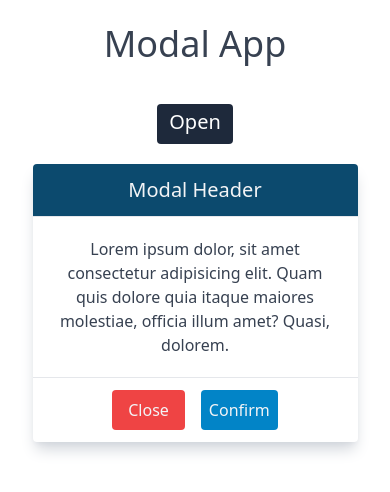
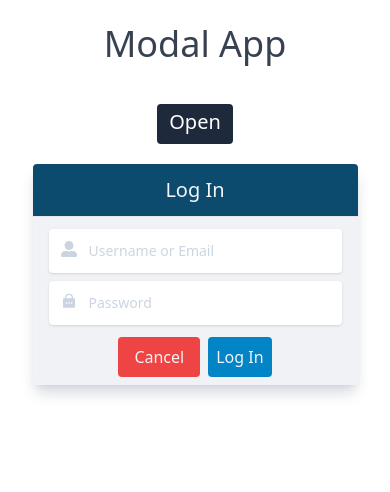
Before and after one commit to jillBhatt26/react-tailwind-modal, a React (Create React App) app: page / in a window 390 px wide. Both pictures are taken after a click on the button "Open". Shown: the top 492 px of the page. Built offline with nearby package versions, Linux system fonts and the light colour scheme.

Commit message:
Redo basic modal and added login modal for small screens

```diff
--- a/package.json
+++ b/package.json
@@ -12,6 +12,7 @@
         "@types/react-dom": "^18.0.0",
         "react": "^18.2.0",
         "react-dom": "^18.2.0",
+        "react-icons": "^4.4.0",
         "react-scripts": "5.0.1",
         "react-use": "^17.4.0",
         "typescript": "^4.4.2",
--- a/src/App.tsx
+++ b/src/App.tsx
@@ -1,4 +1,5 @@
 import { FC } from 'react';
+import Login from './components/Login';
 import Modal from './components/Modal';
 import { useModalContext } from './contexts/Modal';
 
@@ -18,7 +19,9 @@ const App: FC = (): JSX.Element => {
                 Open
             </button>
 
-            <Modal showModal={showModal} setShowModal={setShowModal} />
+            <Modal showModal={showModal} setShowModal={setShowModal}>
+                <Login showModal={showModal} setShowModal={setShowModal} />
+            </Modal>
         </div>
     );
 };
--- /dev/null
+++ b/src/components/Login/components/Form/index.tsx
@@ -0,0 +1,49 @@
+import { FC } from 'react';
+import { FaUserAlt } from 'react-icons/fa';
+import { RiLockPasswordFill } from 'react-icons/ri';
+
+const LoginForm: FC = (): JSX.Element => {
+    return (
+        <form className="bg-formBG px-2">
+            <div className="px-2 pt-1">
+                <div className="relative flex flex-wrap items-stretch my-2 w-full">
+                    <span className="z-10 h-full leading-snug font-normal absolute text-center text-slate-300  bg-transparent rounded text-base items-center justify-center w-8 pl-3 py-3">
+                        <FaUserAlt />
+                    </span>
+                    <input
+                        type="text"
+                        placeholder="Username or Email"
+                        className="px-3 py-3 placeholder-slate-300 text-slate-600 relative bg-white rounded text-sm border-0 shadow outline-none focus:outline-none focus:ring w-full pl-10"
+                    />
+                </div>
+                <div className="relative flex flex-wrap items-stretch my-2 w-full">
+                    <span className="z-10 h-full leading-snug font-normal absolute text-center text-slate-300  bg-transparent rounded text-base items-center justify-center w-8 pl-3 py-3">
+                        <RiLockPasswordFill />
+                    </span>
+                    <input
+                        type="text"
+                        placeholder="Password"
+                        className="px-3 py-3 placeholder-slate-300 text-slate-600 relative bg-white rounded text-sm border-0 shadow outline-none focus:outline-none focus:ring w-full pl-10"
+                    />
+                </div>
+            </div>
+
+            <div className="pt-1 pb-2 flex items-center justify-center md:justify-end">
+                <button
+                    type="reset"
+                    className="text-gray-100 bg-red-500 ml-2 mr-1 px-4 py-2 rounded inline-block"
+                >
+                    Cancel
+                </button>
+                <button
+                    type="submit"
+                    className="text-gray-100 bg-sky-600 p-2 ml-1 mr-2 rounded inline-block"
+                >
+                    Log In
+                </button>
+            </div>
+        </form>
+    );
+};
+
+export default LoginForm;
--- /dev/null
+++ b/src/components/Login/components/Header/index.tsx
@@ -0,0 +1,14 @@
+import { FC } from 'react';
+import { IModalHeaderProps } from './interfaces';
+
+const ModalHeader: FC<IModalHeaderProps> = ({ title }): JSX.Element => {
+    return (
+        <div className="border-b border-gray-200">
+            <h1 className="bg-sky-900 text-gray-100 py-3 text-xl md:text-2xl">
+                {title}
+            </h1>
+        </div>
+    );
+};
+
+export default ModalHeader;
--- /dev/null
+++ b/src/components/Login/components/Header/interfaces/index.ts
@@ -0,0 +1,3 @@
+export interface IModalHeaderProps {
+    title: string;
+}
--- /dev/null
+++ b/src/components/Login/index.tsx
@@ -0,0 +1,15 @@
+import { FC } from 'react';
+import LoginForm from './components/Form';
+import ModalHeader from './components/Header';
+import { ILoginProps } from './interfaces';
+
+const Login: FC<ILoginProps> = (): JSX.Element => {
+    return (
+        <div>
+            <ModalHeader title="Log In" />
+            <LoginForm />
+        </div>
+    );
+};
+
+export default Login;
--- /dev/null
+++ b/src/components/Login/interfaces/index.ts
@@ -0,0 +1,6 @@
+import { Dispatch, SetStateAction } from 'react';
+
+export interface ILoginProps {
+    showModal: boolean;
+    setShowModal: Dispatch<SetStateAction<boolean>>;
+}
--- a/src/components/Modal/index.tsx
+++ b/src/components/Modal/index.tsx
@@ -2,7 +2,11 @@ import { FC, useRef } from 'react';
 import { useClickAway } from 'react-use';
 import { IModalProps } from './interfaces';
 
-const Modal: FC<IModalProps> = ({ showModal, setShowModal }): JSX.Element => {
+const Modal: FC<IModalProps> = ({
+    children,
+    showModal,
+    setShowModal
+}): JSX.Element => {
     // refs
     const modalRef = useRef<HTMLDivElement>(null);
 
@@ -10,45 +14,12 @@ const Modal: FC<IModalProps> = ({ showModal, setShowModal }): JSX.Element => {
 
     return (
         <div
-            className={`bg-bg-modal w-5/6 md:w-4/6 lg:w-3/6 xl:2/6 mx-auto shadow-lg shadow-gray-300  overflow-clip rounded transition-all duration-300 ${
+            className={`bg-bg-modal w-5/6 md:w-4/6 lg:w-3/6 xl:2/6 mx-auto shadow-lg shadow-gray-300  overflow-clip rounded transition-all duration-[400ms] ${
                 showModal ? 'translate-y-0' : 'opacity-0 -translate-y-96'
-            }`}
+            } max-w-lg`}
             ref={modalRef}
         >
-            {/* header */}
-            <div className="border-b border-gray-200">
-                <h1 className="bg-sky-900 text-gray-100 py-3 text-xl md:text-2xl">
-                    Modal Header
-                </h1>
-            </div>
-
-            {/* body */}
-            <div className="border-b border-gray-200">
-                <p className="text-gray-700 p-5">
-                    Lorem ipsum dolor, sit amet consectetur adipisicing elit.
-                    Quam quis dolore quia itaque maiores molestiae, officia
-                    illum amet? Quasi, dolorem.
-                </p>
-            </div>
-
-            {/* footer */}
-            <div className="py-3 flex items-center justify-center md:justify-end">
-                <button
-                    type="reset"
-                    className="text-gray-100 bg-red-500 ml-4 mr-2 px-4 py-2 rounded inline-block"
-                    onClick={() => setShowModal(false)}
-                >
-                    Close
-                </button>
-
-                <button
-                    type="submit"
-                    className="text-gray-100 bg-sky-600 ml-2 mr-4 p-2 rounded inline-block"
-                    onClick={() => setShowModal(false)}
-                >
-                    Confirm
-                </button>
-            </div>
+            {children}
         </div>
     );
 };
--- a/src/components/Modal/interfaces/index.ts
+++ b/src/components/Modal/interfaces/index.ts
@@ -1,6 +1,7 @@
-import { Dispatch, SetStateAction } from 'react';
+import { Dispatch, ReactNode, SetStateAction } from 'react';
 
 export interface IModalProps {
+    children: ReactNode;
     showModal: boolean;
     setShowModal: Dispatch<SetStateAction<boolean>>;
 }
--- /dev/null
+++ b/src/components/ModalContent/index.tsx
@@ -0,0 +1,45 @@
+import { FC } from 'react';
+import { IModalContentProps } from './interfaces';
+
+const ModalContent: FC<IModalContentProps> = ({ setShowModal }) => {
+    return (
+        <>
+            {/* header */}
+            <div className="border-b border-gray-200">
+                <h1 className="bg-sky-900 text-gray-100 py-3 text-xl md:text-2xl">
+                    Modal Header
+                </h1>
+            </div>
+
+            {/* body */}
+            <div className="border-b border-gray-200">
+                <p className="text-gray-700 p-5">
+                    Lorem ipsum dolor, sit amet consectetur adipisicing elit.
+                    Quam quis dolore quia itaque maiores molestiae, officia
+                    illum amet? Quasi, dolorem.
+                </p>
+            </div>
+
+            {/* footer */}
+            <div className="py-3 flex items-center justify-center md:justify-end">
+                <button
+                    type="reset"
+                    className="text-gray-100 bg-red-500 ml-4 mr-2 px-4 py-2 rounded inline-block"
+                    onClick={() => setShowModal(false)}
+                >
+                    Close
+                </button>
+
+                <button
+                    type="submit"
+                    className="text-gray-100 bg-sky-600 ml-2 mr-4 p-2 rounded inline-block"
+                    onClick={() => setShowModal(false)}
+                >
+                    Confirm
+                </button>
+            </div>
+        </>
+    );
+};
+
+export default ModalContent;
--- /dev/null
+++ b/src/components/ModalContent/interfaces/index.ts
@@ -0,0 +1,6 @@
+import { Dispatch, SetStateAction } from 'react';
+
+export interface IModalContentProps {
+    showModal: boolean;
+    setShowModal: Dispatch<SetStateAction<boolean>>;
+}
--- a/tailwind.config.js
+++ b/tailwind.config.js
@@ -2,7 +2,11 @@
 module.exports = {
     content: ['./src/**/*.{js,jsx,ts,tsx}'],
     theme: {
-        extend: {}
+        extend: {
+            colors: {
+                formBG: '#f1f2f6'
+            }
+        }
     },
     plugins: []
 };
```
Also changed, not shown: 1 other file (tests, documents, lock files or other folders).
